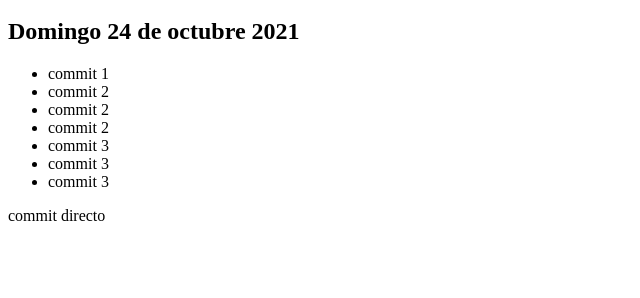
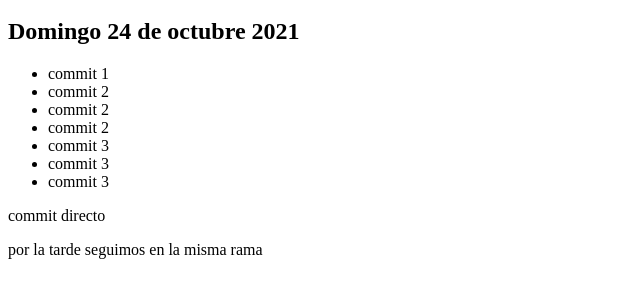
Before and after one commit to Ramen84/prueba, a plain HTML site: page index.html in a window 1280 px wide. Shown: the part 48-346 px from the top of the page, without its empty margins (0-640 px from the left). Drawn offline with Linux system fonts and the light colour scheme.

Commit message:
misma rama

```diff
--- a/index.html
+++ b/index.html
@@ -15,3 +15,5 @@
 </ul>
 
 <p>commit directo</p>
+
+<p>por la tarde seguimos en la misma rama</p>
```
